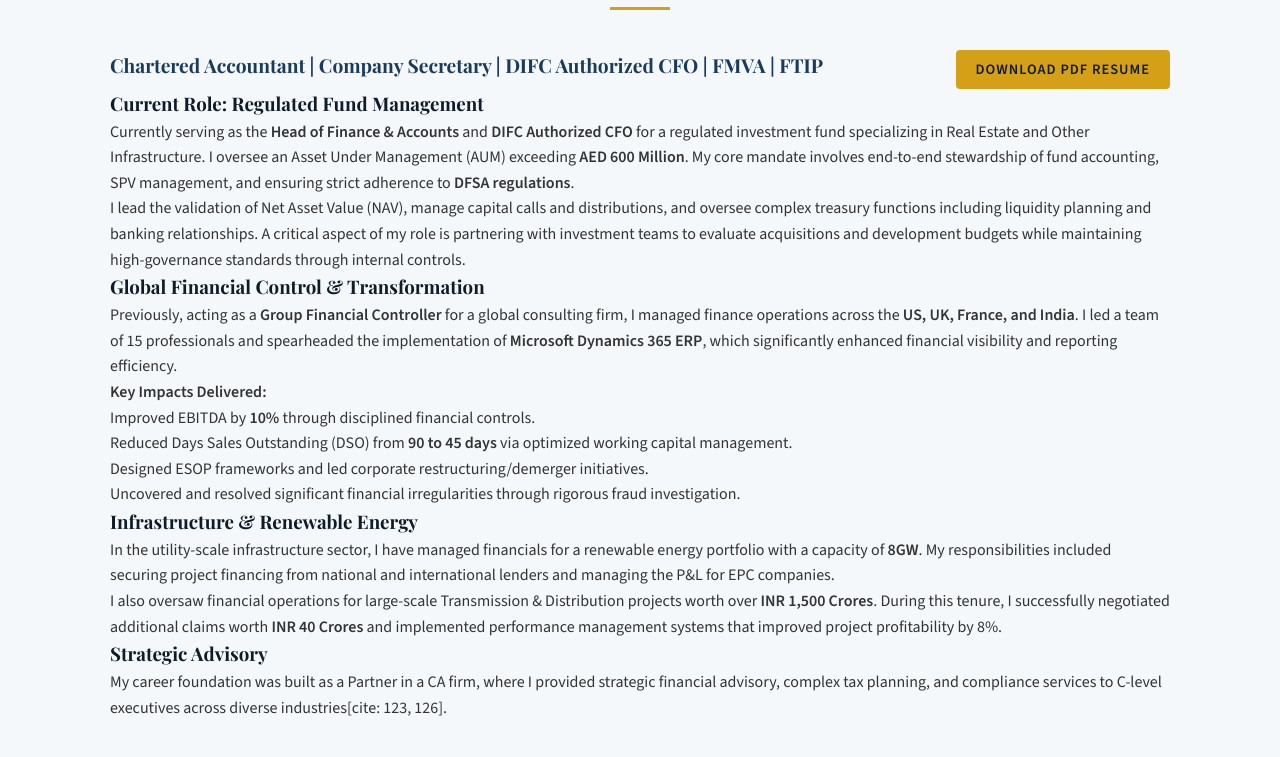
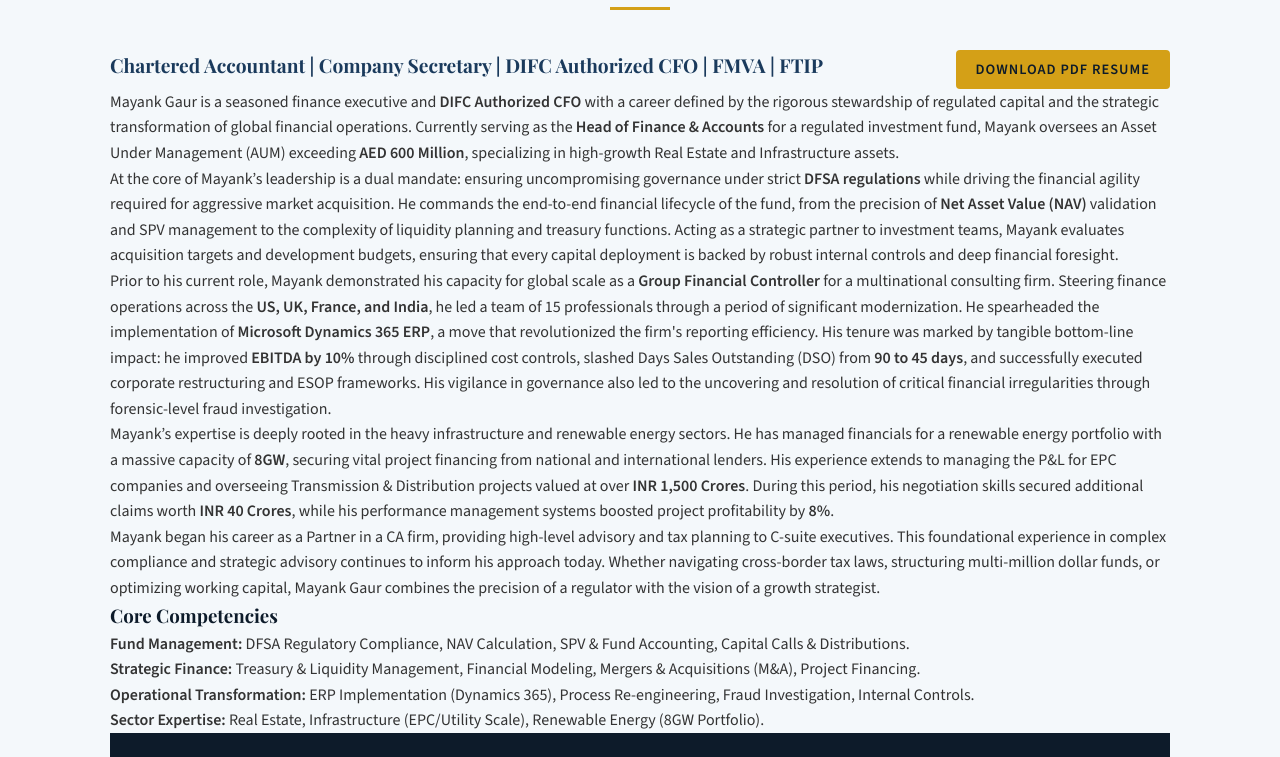
Before and after one commit to camayankgaur/website, a plain HTML site: page experience.html in a window 1280 px wide. Shown: the part 182-939 px from the top of the page. Drawn offline with nearby package versions, Linux system fonts and the light colour scheme.

Commit message:
Revise experience section with detailed biography
Updated the biography section with enhanced details about current and previous roles, including key impacts and competencies.

```diff
--- a/experience.html
+++ b/experience.html
@@ -40,39 +40,38 @@
             </a>
         </div>
 
-        <h3>Current Role: Regulated Fund Management</h3>
-        <p>Currently serving as the <strong>Head of Finance & Accounts</strong> and <strong>DIFC Authorized CFO</strong> for a regulated investment fund specializing in Real Estate and Other Infrastructure. I oversee an Asset Under Management (AUM) exceeding <strong>AED 600 Million</strong>. My core mandate involves end-to-end stewardship of fund accounting, SPV management, and ensuring strict adherence to <strong>DFSA regulations</strong>.</p>
+        <div class="bio-content">
+        <p class="bio-text">
+            Mayank Gaur is a seasoned finance executive and <strong>DIFC Authorized CFO</strong> with a career defined by the rigorous stewardship of regulated capital and the strategic transformation of global financial operations. Currently serving as the <strong>Head of Finance & Accounts</strong> for a regulated investment fund, Mayank oversees an Asset Under Management (AUM) exceeding <strong>AED 600 Million</strong>, specializing in high-growth Real Estate and Infrastructure assets.
+        </p>
 
-        <p>I lead the validation of Net Asset Value (NAV), manage capital calls and distributions, and oversee complex treasury functions including liquidity planning and banking relationships. A critical aspect of my role is partnering with investment teams to evaluate acquisitions and development budgets while maintaining high-governance standards through internal controls.</p>
+        <p class="bio-text">
+            At the core of Mayank’s leadership is a dual mandate: ensuring uncompromising governance under strict <strong>DFSA regulations</strong> while driving the financial agility required for aggressive market acquisition. He commands the end-to-end financial lifecycle of the fund, from the precision of <strong>Net Asset Value (NAV)</strong> validation and SPV management to the complexity of liquidity planning and treasury functions. Acting as a strategic partner to investment teams, Mayank evaluates acquisition targets and development budgets, ensuring that every capital deployment is backed by robust internal controls and deep financial foresight.
+        </p>
 
+        <p class="bio-text">
+            Prior to his current role, Mayank demonstrated his capacity for global scale as a <strong>Group Financial Controller</strong> for a multinational consulting firm. Steering finance operations across the <strong>US, UK, France, and India</strong>, he led a team of 15 professionals through a period of significant modernization. He spearheaded the implementation of <strong>Microsoft Dynamics 365 ERP</strong>, a move that revolutionized the firm's reporting efficiency. His tenure was marked by tangible bottom-line impact: he improved <strong>EBITDA by 10%</strong> through disciplined cost controls, slashed Days Sales Outstanding (DSO) from <strong>90 to 45 days</strong>, and successfully executed corporate restructuring and ESOP frameworks. His vigilance in governance also led to the uncovering and resolution of critical financial irregularities through forensic-level fraud investigation.
+        </p>
 
-        <h3>Global Financial Control & Transformation</h3>
-        <p>Previously, acting as a <strong>Group Financial Controller</strong> for a global consulting firm, I managed finance operations across the <strong>US, UK, France, and India</strong>. I led a team of 15 professionals and spearheaded the implementation of <strong>Microsoft Dynamics 365 ERP</strong>, which significantly enhanced financial visibility and reporting efficiency.</p>
+        <p class="bio-text">
+            Mayank’s expertise is deeply rooted in the heavy infrastructure and renewable energy sectors. He has managed financials for a renewable energy portfolio with a massive capacity of <strong>8GW</strong>, securing vital project financing from national and international lenders. His experience extends to managing the P&L for EPC companies and overseeing Transmission & Distribution projects valued at over <strong>INR 1,500 Crores</strong>. During this period, his negotiation skills secured additional claims worth <strong>INR 40 Crores</strong>, while his performance management systems boosted project profitability by <strong>8%</strong>.
+        </p>
 
-        <div class="highlight-box">
-            <strong>Key Impacts Delivered:</strong>
-            <ul>
-                <li>Improved EBITDA by <strong>10%</strong> through disciplined financial controls.</li>
-                <li>Reduced Days Sales Outstanding (DSO) from <strong>90 to 45 days</strong> via optimized working capital management.</li>
-                <li>Designed ESOP frameworks and led corporate restructuring/demerger initiatives.</li>
-                <li>Uncovered and resolved significant financial irregularities through rigorous fraud investigation.</li>
-            </ul>
-        </div>
-
-        <h3>Infrastructure & Renewable Energy</h3>
-        <p>In the utility-scale infrastructure sector, I have managed financials for a renewable energy portfolio with a capacity of <strong>8GW</strong>. My responsibilities included securing project financing from national and international lenders and managing the P&L for EPC companies.</p>
-
-        <p>I also oversaw financial operations for large-scale Transmission & Distribution projects worth over <strong>INR 1,500 Crores</strong>. During this tenure, I successfully negotiated additional claims worth <strong>INR 40 Crores</strong> and implemented performance management systems that improved project profitability by 8%.</p>
-
-        <h3>Strategic Advisory</h3>
-        <p>My career foundation was built as a Partner in a CA firm, where I provided strategic financial advisory, complex tax planning, and compliance services to C-level executives across diverse industries[cite: 123, 126].</p>
+        <p class="bio-text">
+            Mayank began his career as a Partner in a CA firm, providing high-level advisory and tax planning to C-suite executives. This foundational experience in complex compliance and strategic advisory continues to inform his approach today. Whether navigating cross-border tax laws, structuring multi-million dollar funds, or optimizing working capital, Mayank Gaur combines the precision of a regulator with the vision of a growth strategist.
+        </p>
     </div>
 
-    <div style="text-align:center; margin-top:40px;">
-        <p style="color:#666; font-style:italic;">For a detailed chronological work history and technical skills matrix, please download the full resume.</p>
+    <div class="competencies-section">
+        <h3 class="competencies-title">Core Competencies</h3>
+        <ul class="competencies-list">
+            <li><strong>Fund Management:</strong> DFSA Regulatory Compliance, NAV Calculation, SPV & Fund Accounting, Capital Calls & Distributions.</li>
+            <li><strong>Strategic Finance:</strong> Treasury & Liquidity Management, Financial Modeling, Mergers & Acquisitions (M&A), Project Financing.</li>
+            <li><strong>Operational Transformation:</strong> ERP Implementation (Dynamics 365), Process Re-engineering, Fraud Investigation, Internal Controls.</li>
+            <li><strong>Sector Expertise:</strong> Real Estate, Infrastructure (EPC/Utility Scale), Renewable Energy (8GW Portfolio).</li>
+        </ul>
     </div>
 </div>
-
 
 
 
```
